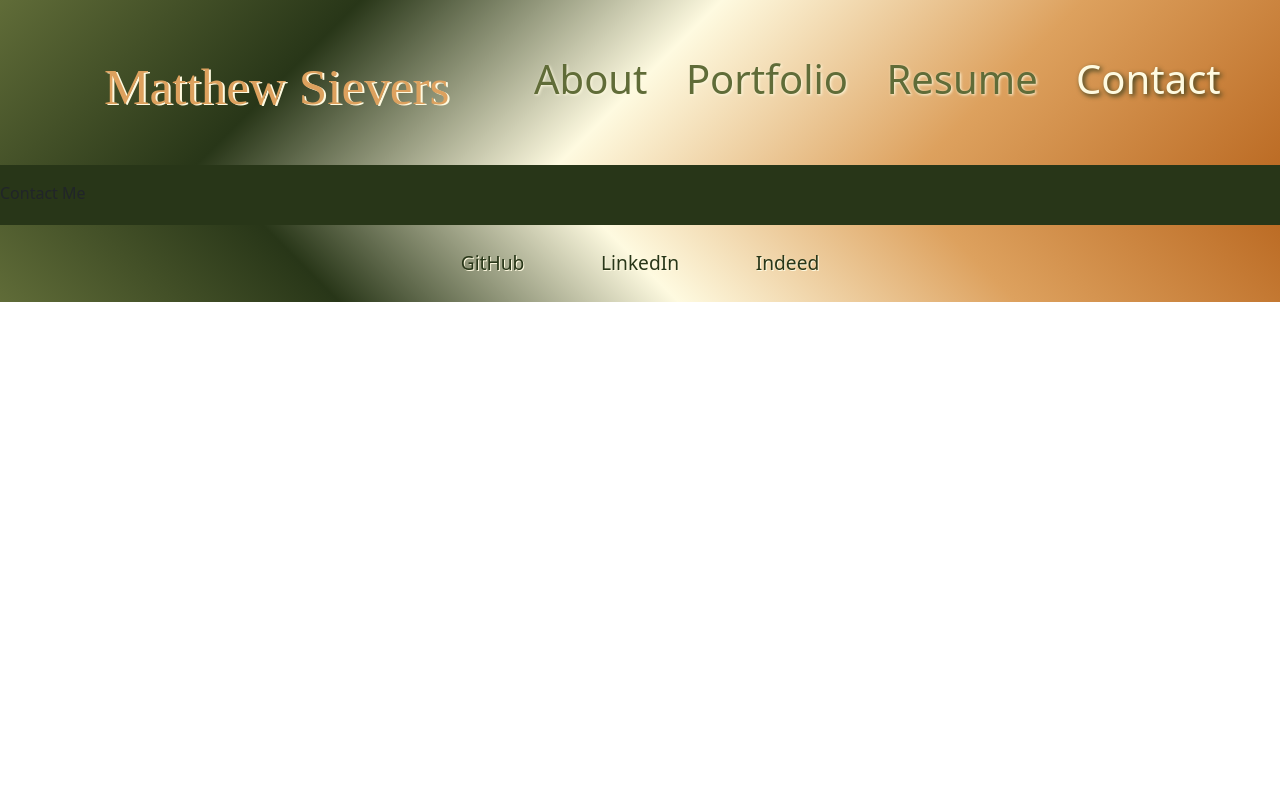
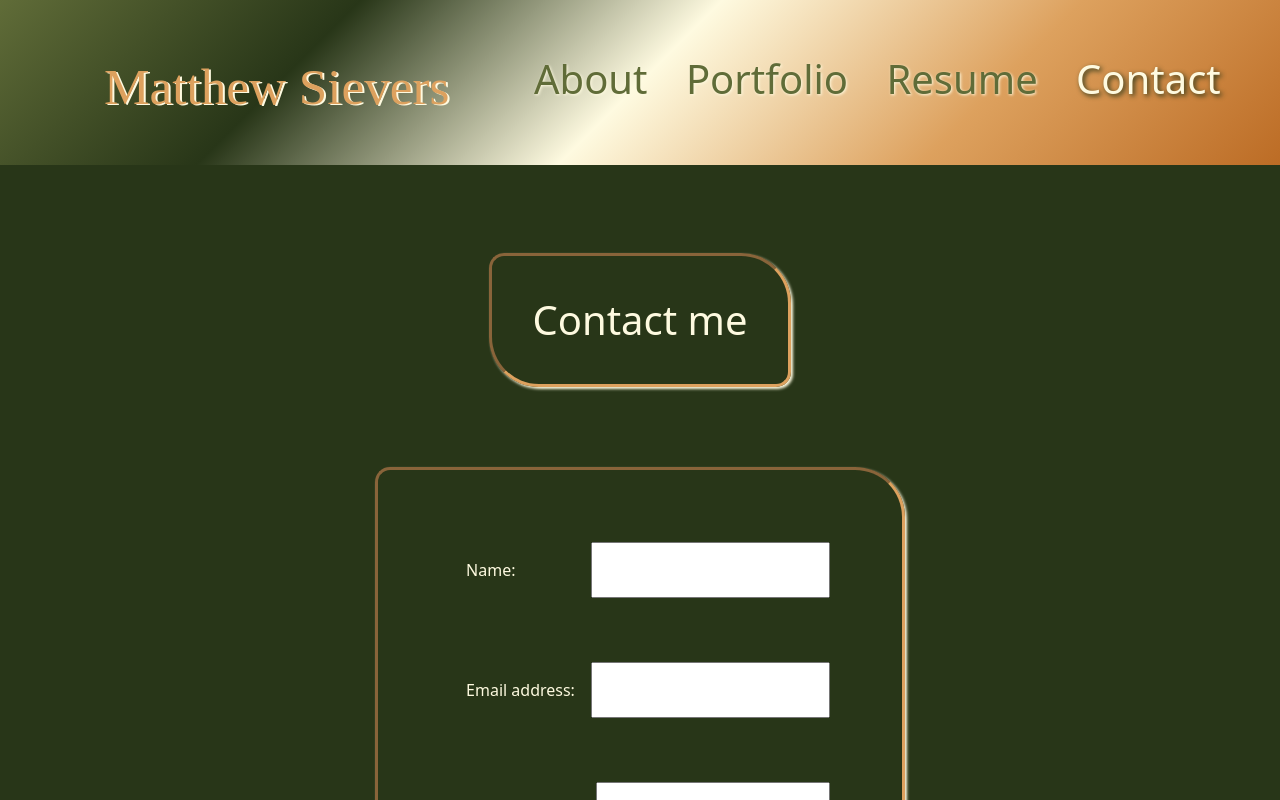
Before and after one commit to mattersievers/portfolio_v2.0, a React (Create React App) app: page / in a window 1280 px wide. Both pictures are taken after a click on the element "Contact". Shown: the top 800 px of the page. Built offline with nearby package versions, Linux system fonts and the light colour scheme; a web font is replaced by a local one.

Commit message:
added email form and direct email link

```diff
--- a/package.json
+++ b/package.json
@@ -8,6 +8,7 @@
     "@testing-library/react": "^11.2.7",
     "@testing-library/user-event": "^12.8.3",
     "bootstrap": "^5.1.3",
+    "node-mandrill": "^1.0.1",
     "react": "^17.0.2",
     "react-bootstrap": "^2.0.2",
     "react-dom": "^17.0.2",
--- a/src/App.css
+++ b/src/App.css
@@ -170,6 +170,7 @@ box-shadow: -2px -2px 3px var(--cornsilk);
 /* --------------------------  Resume Stylings  ----------------------------- */
 .resumeSection{
   height:100vh;
+  min-width: 100vw;
 }
 
 .resumeLink{
@@ -221,8 +222,80 @@ box-shadow: -2px -2px 3px var(--cornsilk);
 }
 /* ---------- Contact Section Stylings ------------ */
 
+.contactPage{
+  color: var(--cornsilk);
+  height: 100%;
+  margin: 2vmin;
+  padding: 2vmin;
+
+}
+
+.contactPage h1{
+  border-radius: 15px 50px;
+  border-style: inset;
+  border-color: var(--fawn);
+  box-shadow: 2px 2px 3px var(--cornsilk);
+  margin: 5vmin;
+  padding: 5vmin;
+}
 
 
+#contact-form{
+  border-radius: 15px 50px;
+  border-style: inset;
+  border-color: var(--fawn);
+  box-shadow: 2px 2px 3px var(--cornsilk);
+  margin: 5vmin;
+  padding: 5vmin;
+}
+
+#contact-form div{
+  margin: 2vmin;
+  padding: 2vmin;
+  display: flex;
+  justify-content: center;
+}
+
+#contact-form label{
+  flex: 1;
+  padding: 2vmin;
+}
+
+#contact-form textarea {
+  flex: 2;
+}
+
+#contact-form input{
+  flex:1;
+}
+
+#contact-form button{
+  color: var(--kombu-green);
+  background-color: var(--fawn);
+  border-radius: 50px 15px;
+  border-style: inset;
+  border-color: var(--cornsilk);
+  box-shadow: -3px -2px 4px var(--dark-olive-green);
+  width: 33%;
+  align-self: center;
+}
+#contact-form button:hover{
+  background-color: var(--liver-dogs);
+
+}
+#contact-form button:active{
+  background-color: var(--kombu-green);
+  color: var(--cornsilk);
+  box-shadow: -3px -2px 4px black;
+}
+
+.contactPage a{
+  color: var(--cornsilk);
+}
+
+.contactPage a:hover{
+  color: var(--liver-dogs);
+}
 /* ------------ Footer Styling ------------------ */
 footer{
   background-image: var(--gradient-top-right);
--- a/src/components/Contact/index.js
+++ b/src/components/Contact/index.js
@@ -1,9 +1,108 @@
-import React from "react";
+import React, {useState} from "react";
+import { validateEmail } from '../../utils/helpers';
 
 const Contact = () => {
-    return(
-        <section>Contact Me</section>
+    const initialState= {
+        name: '',
+        email: '',
+        message: ''
+    };
+
+    const [formState, setFormState] = useState({...initialState});
+
+    const [errorMessage, setErrorMessage] = useState('');
+    const [sentMail, setSentMail] = useState('');
+
+    const { name, email, message } = formState;
+
+
+
+    function handleSubmit(e) {
+        e.preventDefault();
+        if (!errorMessage) {
+            var data_js = {
+                "access_token": "6cu8t8lrcliu0zrnpl0ut5wb",
+                "subject": `Portfolio email from ${name}`,
+                "text": `${message} /////----------------------------------/////Return email: ${email}`
+            };
+            function toParams(data_js) {
+                var form_data = [];
+                for ( var key in data_js ) {
+                    form_data.push(encodeURIComponent(key) + "=" + encodeURIComponent(data_js[key]));
+                }
+
+                return form_data.join("&");
+            }
+            var request = new XMLHttpRequest();
+            request.onreadystatechange = async function() {
+                if (request.readyState == 4 && request.status == 200) {
+                    await setFormState({...initialState} );
+                    document.getElementsByName("name")[0].value = '';
+                    document.getElementsByName("email")[0].value = '';
+                    document.getElementsByName("message")[0].value = '';
+                    setSentMail('sent');
+                } else
+                if(request.readyState == 4) {
+                    setErrorMessage('Something went wrong. Please try to resend.')
+                }
+            };
+            var params = toParams(data_js);
+            request.open("POST", "https://postmail.invotes.com/send", true);
+            request.setRequestHeader("Content-type", "application/x-www-form-urlencoded");
+            console.log('params',params)
+            request.send(params);
+            return false;
+        }
+    }
+
+    function handleChange(e) {
+        if(e.target.name === 'email'){
+            const isValid = validateEmail(e.target.value);
+            if(!isValid){
+                setErrorMessage('Your email is invalid.');
+            } else {
+                setErrorMessage('')
+            }
+            } else {
+                if(!e.target.value.length){
+                    setErrorMessage(`${e.target.name} is required.`);
+                } else {
+                    setErrorMessage('');
+                }
+            }
+            if(!errorMessage){
+                setFormState({...formState, [e.target.name]: e.target.value })
+                console.log('Handle Form', formState)
+            }
+    };
+    return (
+        <section className="contactPage d-flex flex-column align-items-center">
+            <h1>Contact me</h1>
+            <form id="contact-form" onSubmit={handleSubmit} className="d-flex flex-column justify-content-center">
+                <div>
+                    <label htmlFor="name">Name: </label>
+                    <input type="text" defaultValue={name} onBlur={handleChange} name="name" />
+                </div>
+                <div>
+                    <label htmlFor="email">Email address:</label>
+                    <input type="email" defaultValue={email} onBlur={handleChange} name="email" />
+                </div>
+                <div>
+                    <label htmlFor="message">Message:</label>
+                    <textarea name="message" defaultValue={message} onBlur={handleChange} rows="5" />
+                </div>
+                {errorMessage && (
+                    <div>
+                        <p className="error-text">{errorMessage}</p>
+                    </div>
+                )}
+                {sentMail &&(
+                <div> Email sent!</div>
+                )}
+                <button type="submit" name="submitBtn" className="btn">Submit</button>
+            </form>
+            <a href="mailto: mattersievers@gmail.com">Or send an email directly!</a>
+        </section>
     )
 }
-
 export default Contact;
--- /dev/null
+++ b/src/utils/helpers.js
@@ -0,0 +1,4 @@
+export function validateEmail(email) {
+    var re = /^(([^<>()[\]\\.,;:\s@"]+(\.[^<>()[\]\\.,;:\s@"]+)*)|(".+"))@((\[[0-9]{1,3}\.[0-9]{1,3}\.[0-9]{1,3}\.[0-9]{1,3}\])|(([a-zA-Z\-0-9]+\.)+[a-zA-Z]{2,}))$/;
+    return re.test(String(email).toLowerCase());
+  }
```
Also changed, not shown: 1 other file (tests, documents, lock files or other folders).
